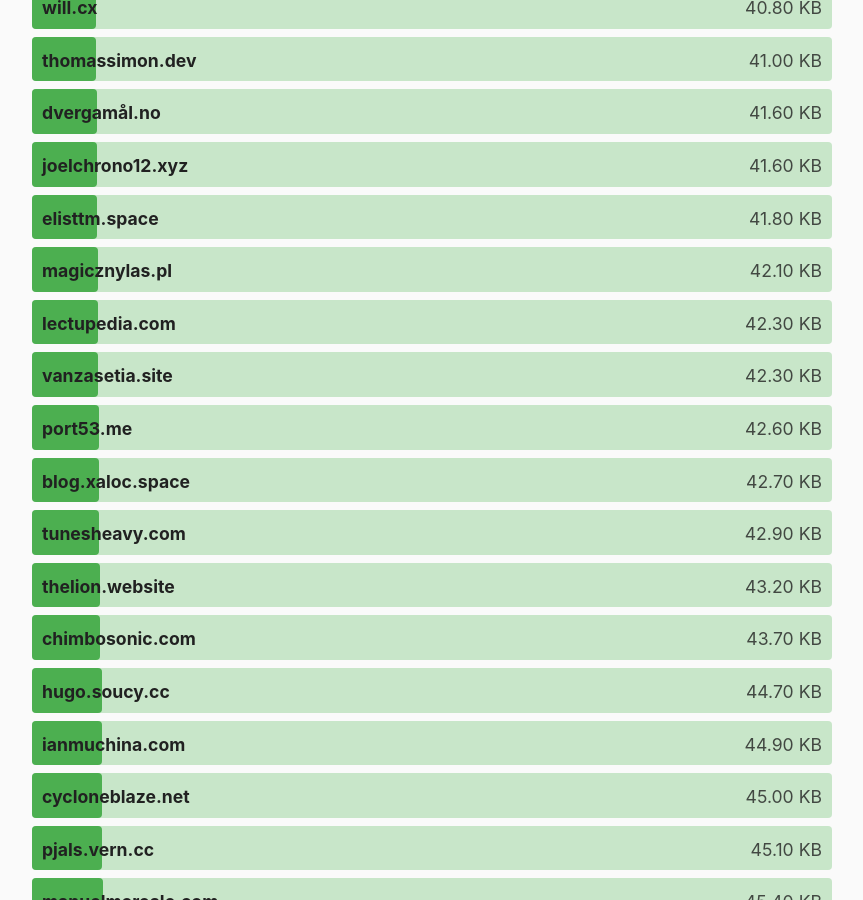
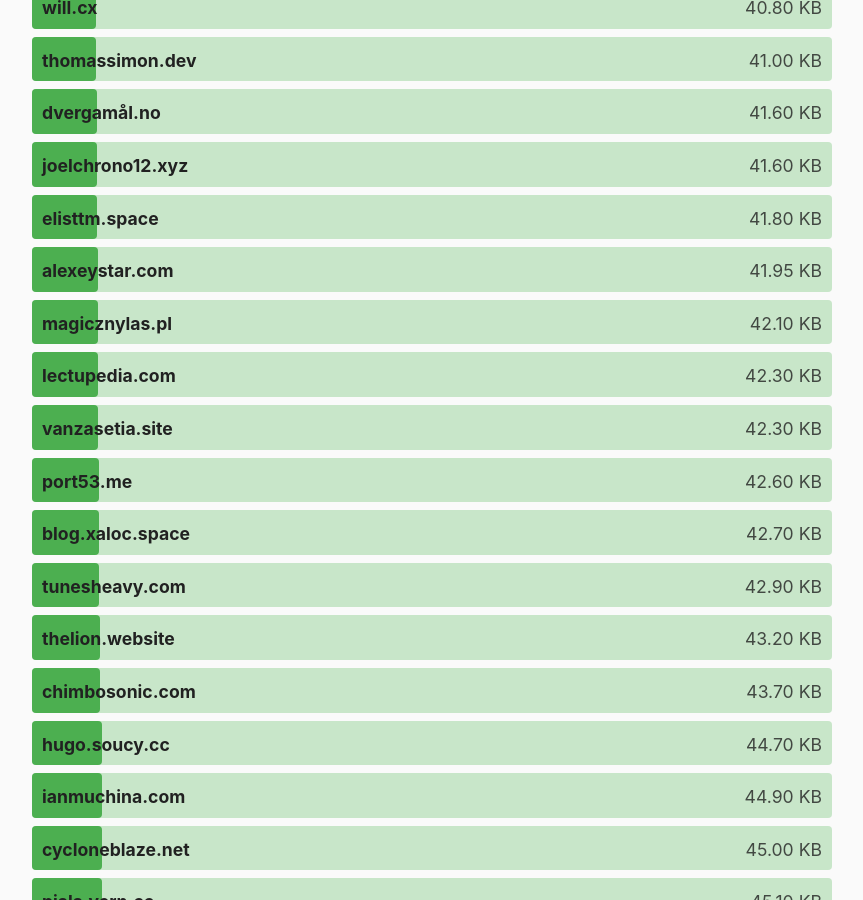
Before and after one commit to kevquirk/512kb.club, a Jekyll site: the page built from index.md, in a window 1280 px wide and 900 px high, scrolled down 14787 px. Shown: the whole window, without its empty margins (208-1071 px from the left). Built offline with Jekyll 4.4.1, drawn with Linux system fonts in a browser that asks for light colours.

Commit message:
add alexeystar.com

```diff
--- a/_data/sites.yml
+++ b/_data/sites.yml
@@ -1,3 +1,8 @@
+- domain: alexeystar.com
+  url: https://alexeystar.com/
+  size: 41.95
+  last_checked: 2024-02-07
+
 - domain: 0chris.com
   url: https://www.0chris.com/
   size: 4.3
```
